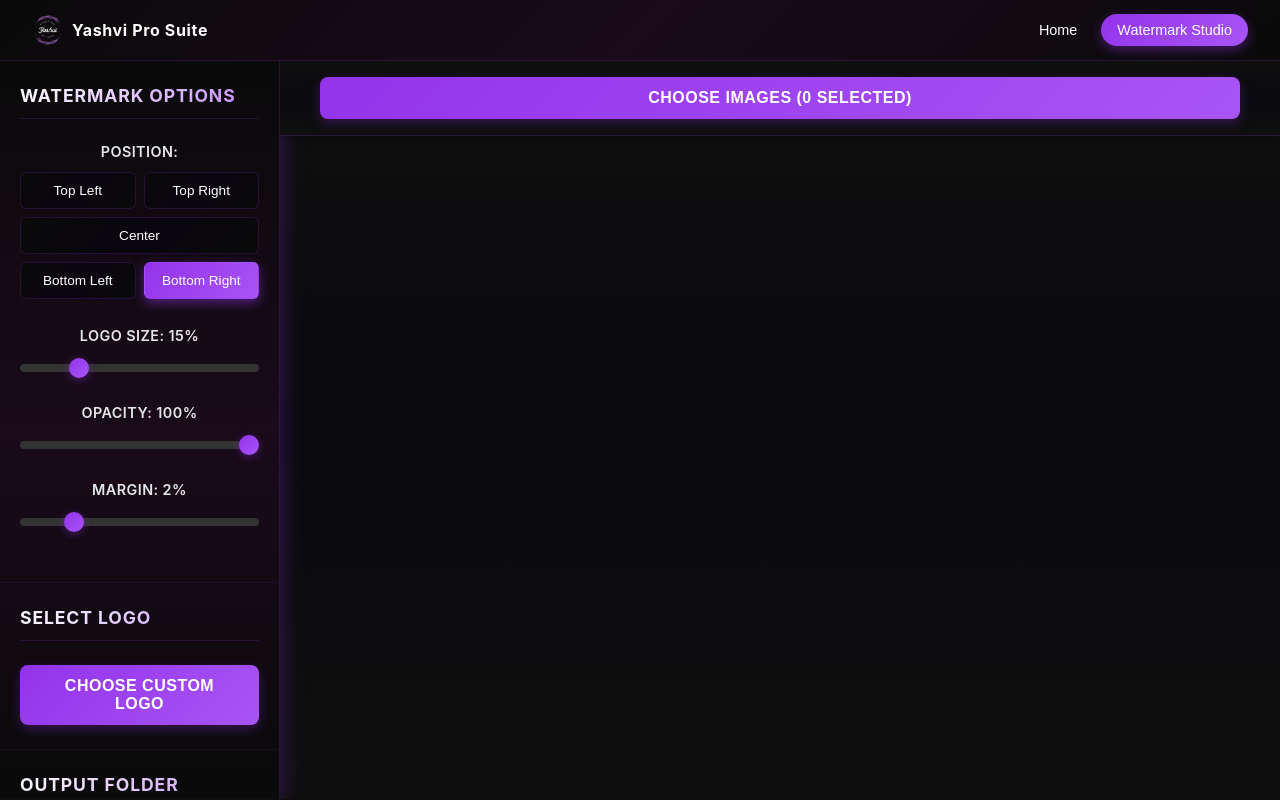
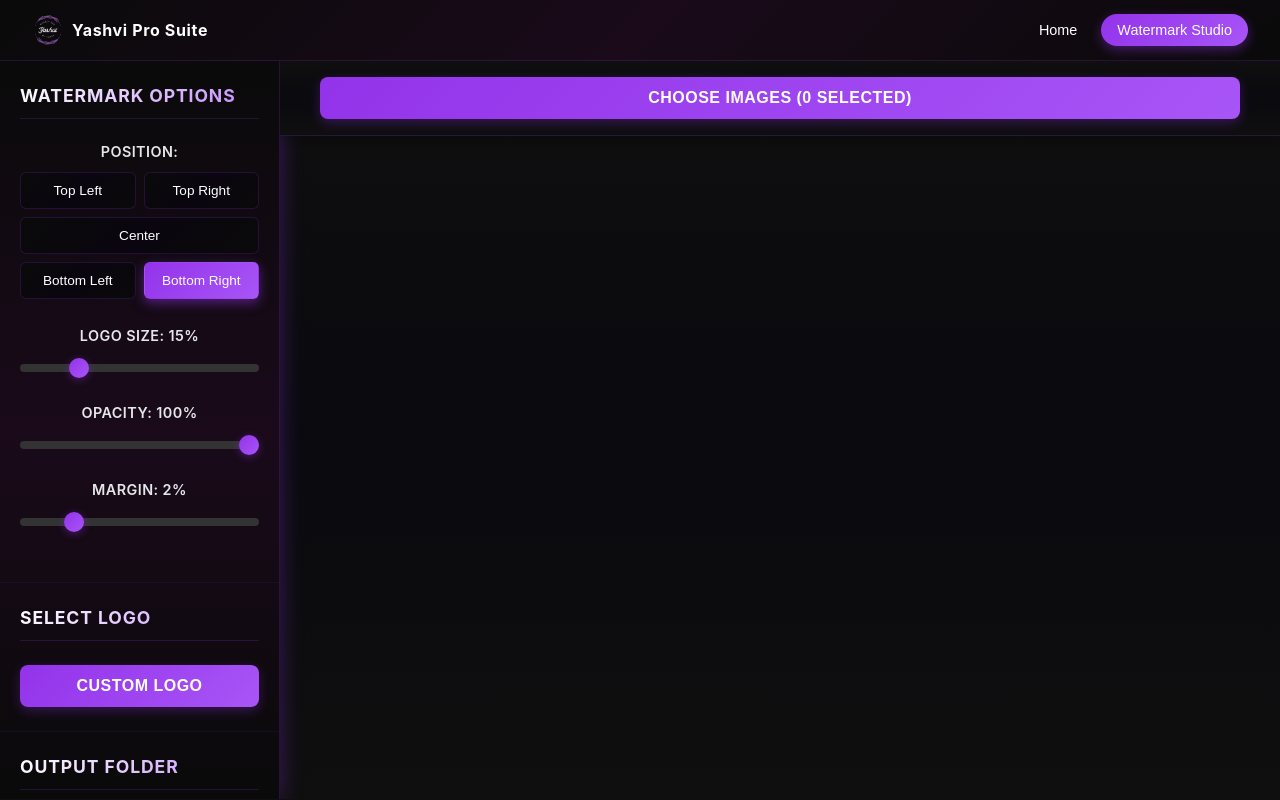
Before and after one commit to vpdevportal/yashvi-pro-suite, a React (Create React App) app: page / in a window 1280 px wide. Both pictures are taken after a click on the button "Watermark Studio". Built offline with nearby package versions, Linux system fonts and the light colour scheme.

Commit message:
style: improve button text and path display
- Shorten 'Choose Custom Logo' to 'Custom Logo' for compact display
- Shorten 'Choose Output Folder' to 'Output Folder' for compact display
- Replace /Users/username with ~ in output folder path display
- Make UI more concise and user-friendly

```diff
--- a/src/components/LogoSelector.jsx
+++ b/src/components/LogoSelector.jsx
@@ -38,7 +38,7 @@
         disabled={processing}
         style={{ marginTop: builtInLogos.length > 0 ? '15px' : '0', width: '100%' }}
       >
-        Choose Custom Logo
+        Custom Logo
       </button>
       {logo && (
         <div className="logo-preview">
--- a/src/components/OutputFolderSelector.jsx
+++ b/src/components/OutputFolderSelector.jsx
@@ -11,11 +11,11 @@
         disabled={processing}
         style={{ width: '100%' }}
       >
-        Choose Output Folder
+        Output Folder
       </button>
       {outputFolder && (
         <div className="file-list">
-          <div className="file-item">✓ {outputFolder}</div>
+          <div className="file-item">✓ {outputFolder.replace(/^\/Users\/[^\/]+/, '~')}</div>
         </div>
       )}
     </div>
```
